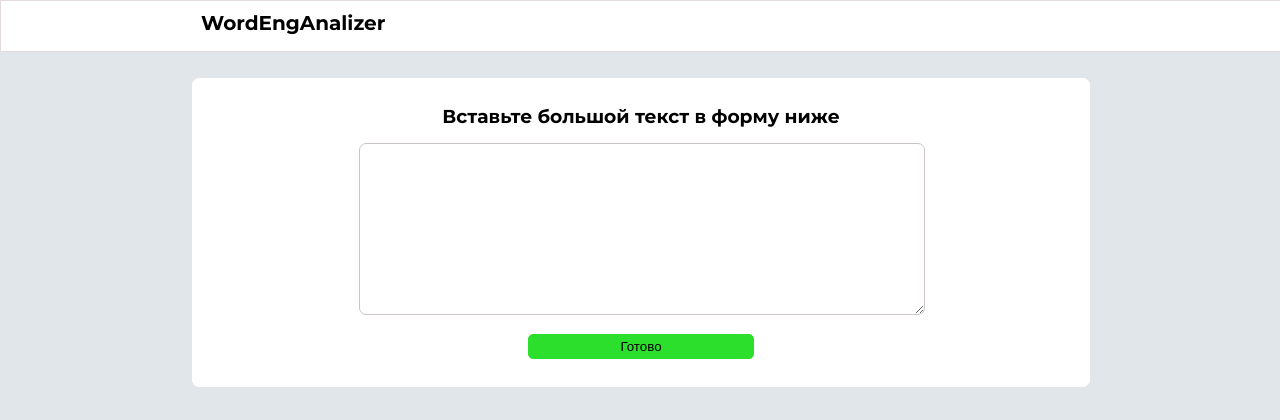
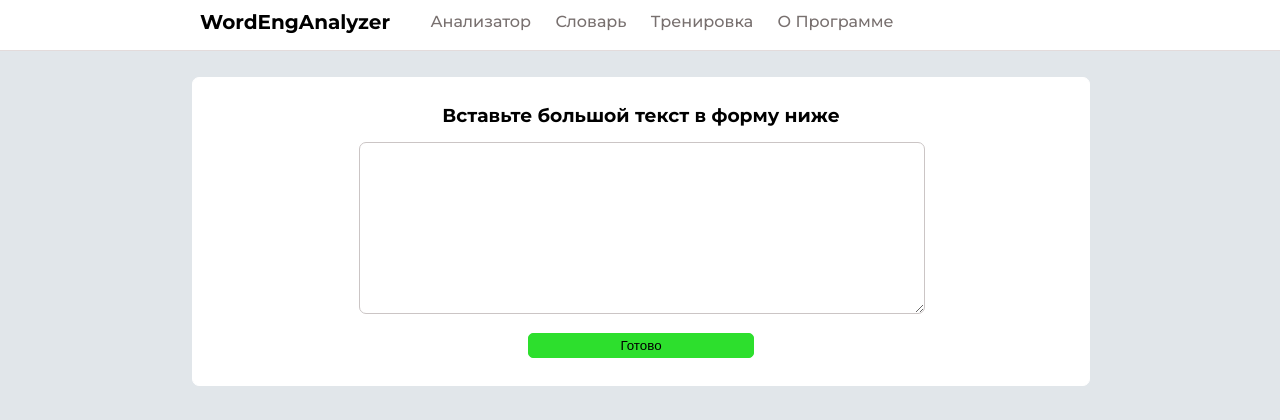
Before and after one commit to davidfilatov04102000/WordEngAnalizer, a Flask app: page / in a window 1280 px wide. Shown: the top 420 px of the page. Run offline with Flask 3, Linux system fonts and the light colour scheme.

Commit message:
Коммит-7. Создана панель навигации, для каждого раздела в навигации созданы шаблоны, для каждого из них прописано отслеживание

```diff
--- a/App.py
+++ b/App.py
@@ -7,7 +7,7 @@ App = Flask(__name__)
 
 
 @App.route("/", methods=["GET", "POST"])
-def main_page():
+def analyzer():
     if request.method == "POST":
         text = request.form["main_field"]
         object_handler = CommonInterface(text)
@@ -17,5 +17,20 @@ def main_page():
         return render_template("query.html")
 
 
+@App.route("/dictionary")
+def dictionary():
+    return render_template("dictionary.html")
+
+
+@App.route("/workout")
+def workout():
+    return render_template("workout.html")
+
+
+@App.route("/about")
+def about():
+    return render_template("about.html")
+
+
 if __name__ == "__main__":
     App.run(debug=True)
--- a/static/css/index.css
+++ b/static/css/index.css
@@ -8,7 +8,7 @@
 body {
     font-family: "Montserrat", sans-serif;
   font-optical-sizing: auto;
-  font-weight: 100;
+  font-weight: 500;
   font-style: normal;
   background-color: rgb(225, 230, 234);
 }
@@ -17,10 +17,12 @@ body {
     width: 100%;
     height: 50px;
     background-color: white;
-    border: 1px solid rgb(227, 219, 219);
+    border-bottom: 1px solid rgb(227, 219, 219);
 }
 
 .logo_block {
+    float: left;
+    width: 18%;
     margin-left: 200px;
     position: relative;
     top: 10px;
@@ -28,6 +30,24 @@ body {
 
 .logo_block h2 {
     font-size: 20px;
+}
+
+.navigation_block {
+    float: left;
+    width: 50%;
+    position: relative;
+    top: 12px;
+
+}
+
+.references_for_navigation {
+    text-decoration: none;
+    color: #78706f;
+    margin-right: 20px;
+}
+
+.references_for_navigation:hover {
+    color: #02ddfa;
 }
 
 .container_block {
--- a/templates/base.html
+++ b/templates/base.html
@@ -8,7 +8,15 @@
 <body>
     <div class="header">
         <div class="logo_block">
-            <h2>WordEngAnalizer</h2>
+            <h2>WordEngAnalyzer</h2>
+        </div>
+        <div class="navigation_block">
+            <nav>
+                <a href="/" class="references_for_navigation">Анализатор</a>
+                <a href="/dictionary" class="references_for_navigation">Словарь</a>
+                <a href="/workout" class="references_for_navigation">Тренировка</a>
+                <a href="about" class="references_for_navigation">О Программе</a>
+            </nav>
         </div>
     </div>
     <div class="container_block">
```
Also changed, not shown: templates/about.html (added, +7 -0 lines), templates/dictionary.html (added, +7 -0 lines), templates/workout.html (added, +7 -0 lines).
